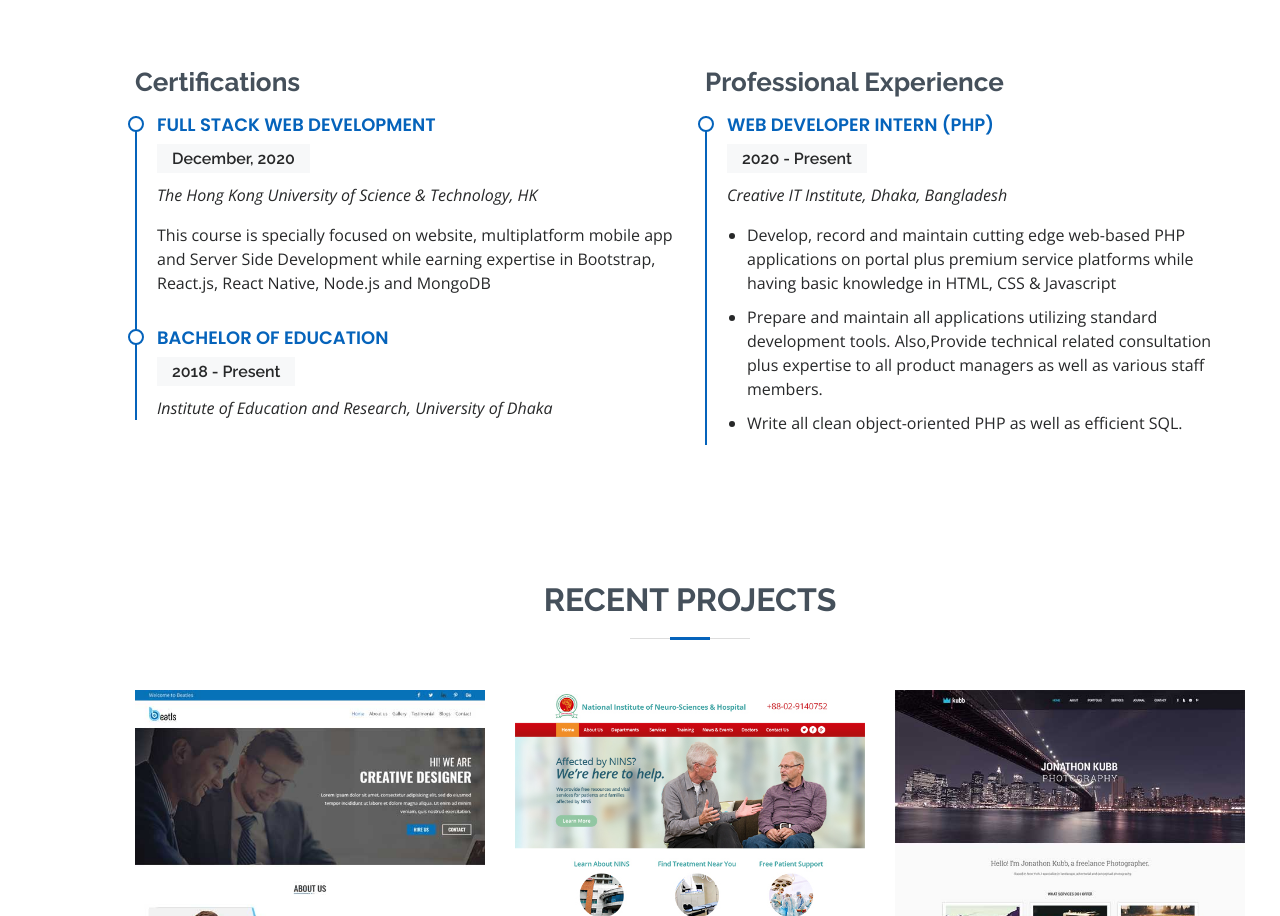
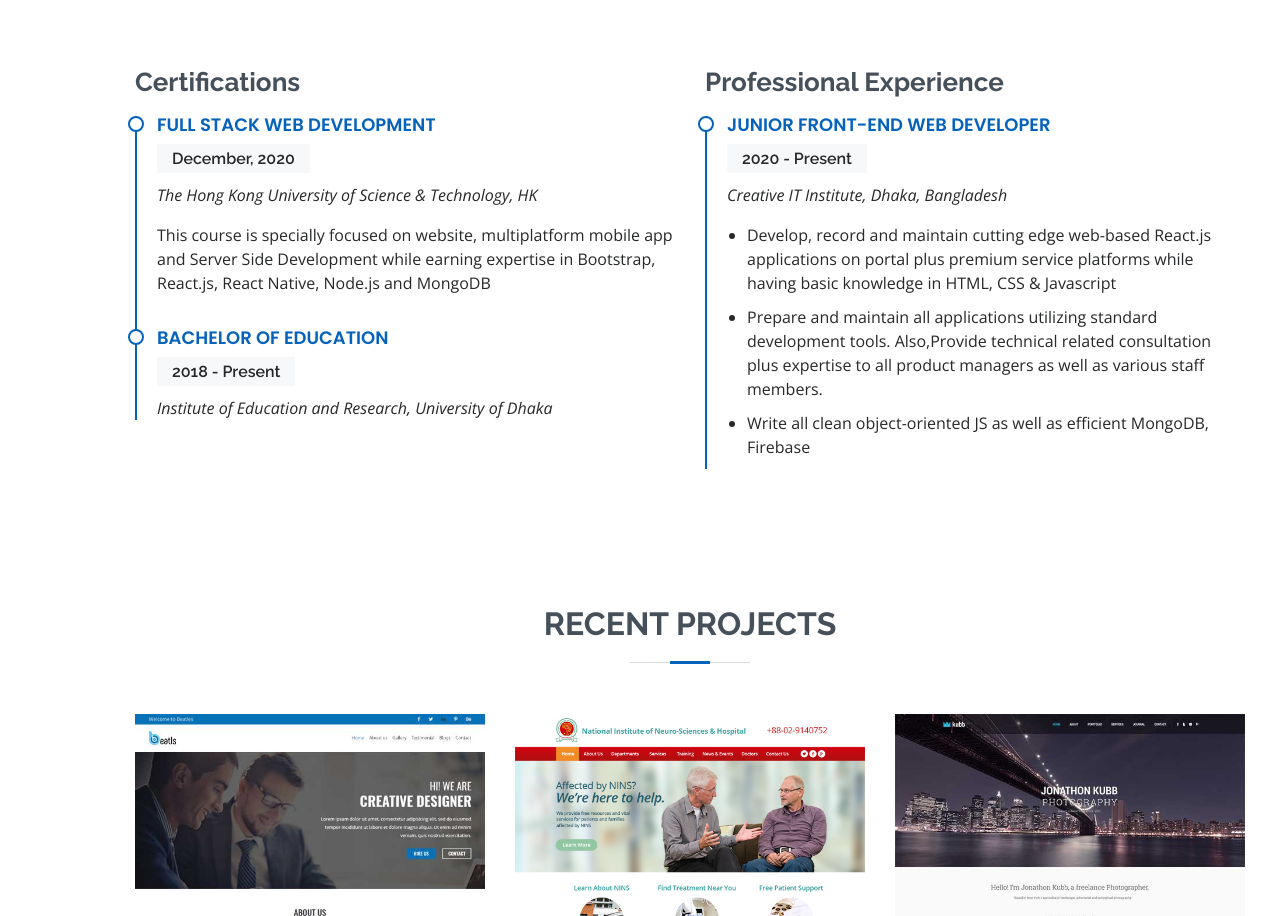
Before and after one commit to shazim8480/my-portfolio, a plain HTML site: page index.html in a window 1280 px wide. Shown: the part 2412-3328 px from the top of the page. Drawn offline with nearby package versions, Linux system fonts and the light colour scheme.

Commit message:
Changes in Resume Section

```diff
--- a/index.html
+++ b/index.html
@@ -249,13 +249,13 @@
                     <div class="col-lg-6" data-aos="fade-up" data-aos-delay="100">
                         <h3 class="resume-title"> Professional Experience</h3>
                         <div class="resume-item">
-                            <h4>Web Developer Intern (PHP)</h4>
+                            <h4>Junior Front-end Web Developer</h4>
                             <h5>2020 - Present</h5>
                             <p><em>Creative IT Institute, Dhaka, Bangladesh</em></p>
                             <ul>
-                                <li>Develop, record and maintain cutting edge web-based PHP applications on portal plus premium service platforms while having basic knowledge in HTML, CSS &amp; Javascript</li>
+                                <li>Develop, record and maintain cutting edge web-based React.js applications on portal plus premium service platforms while having basic knowledge in HTML, CSS &amp; Javascript</li>
                                 <li>Prepare and maintain all applications utilizing standard development tools. Also,Provide technical related consultation plus expertise to all product managers as well as various staff members. </li>
-                                <li>Write all clean object-oriented PHP as well as efficient SQL.</li>
+                                <li>Write all clean object-oriented JS as well as efficient MongoDB, Firebase</li>
                             </ul>
                         </div>
                     </div>
```
